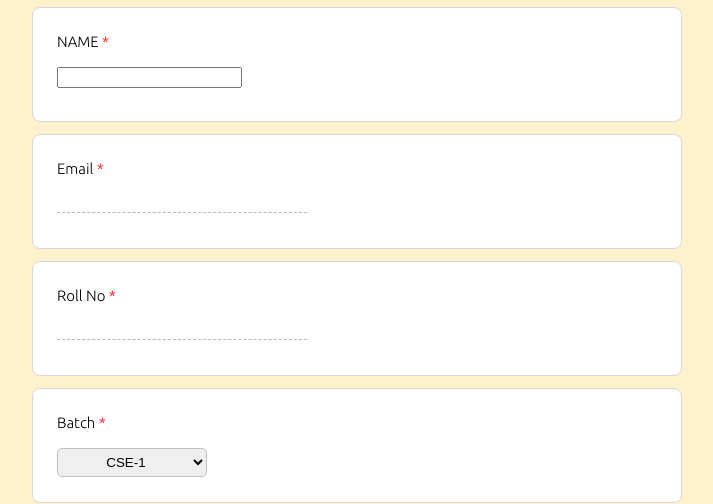
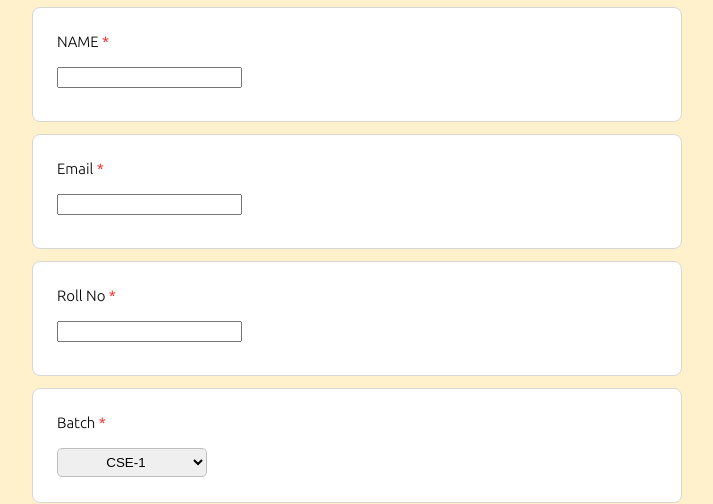
Before and after one commit to Mentalistv/WebDev, a plain HTML site: page index.html in a window 1280 px wide. Shown: the part 323-827 px from the top of the page, without its empty margins (283-996 px from the left). Drawn offline with Linux system fonts and the light colour scheme.

Commit message:
Update style.css

```diff
--- a/style.css
+++ b/style.css
@@ -49,11 +49,11 @@ body{
     height: 115px;
 }
 
-input[type=texdt], input[type=number], input[type=email]{
+/* input[type=texdt], input[type=number], input[type=email]{
     border: none;
     border-bottom: 1px dashed rgb(184, 184, 184);
     width: 250px;
-}
+} */
 
 input:focus{
     /* border: red; */
```
